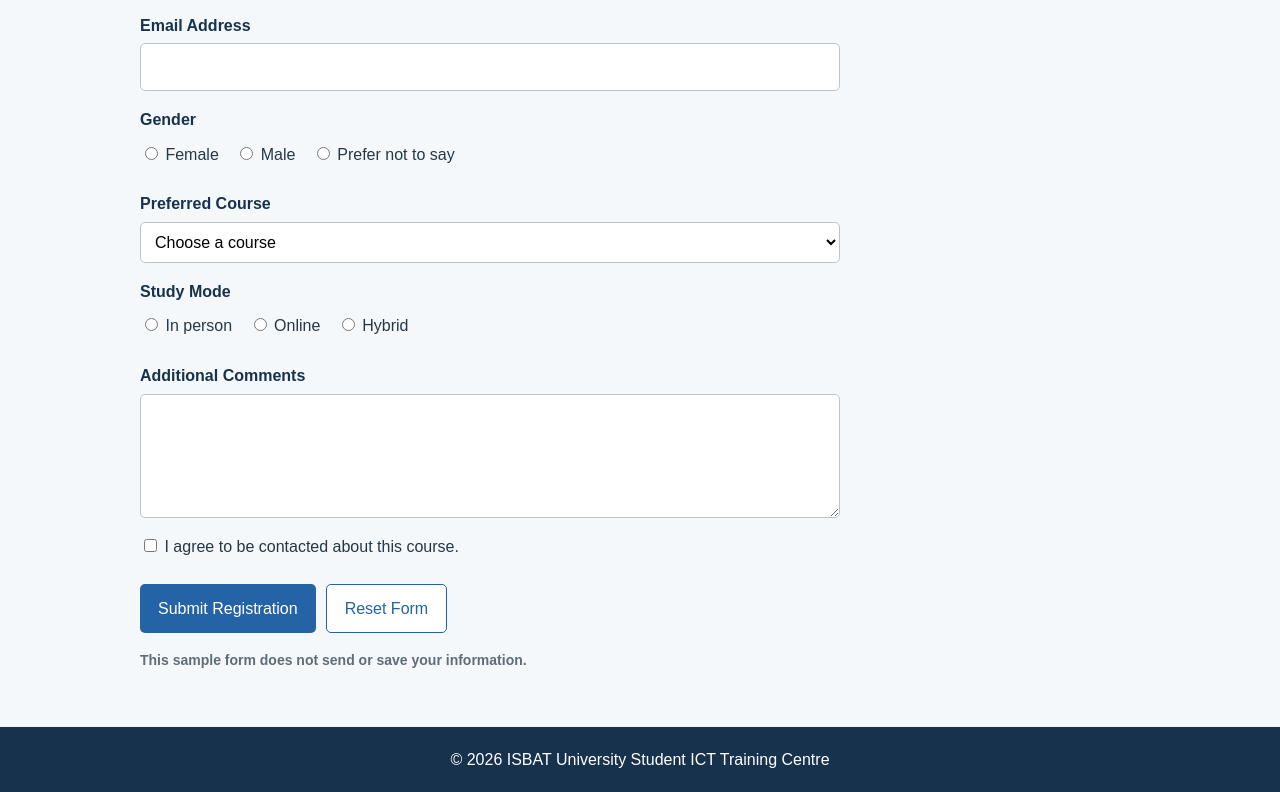
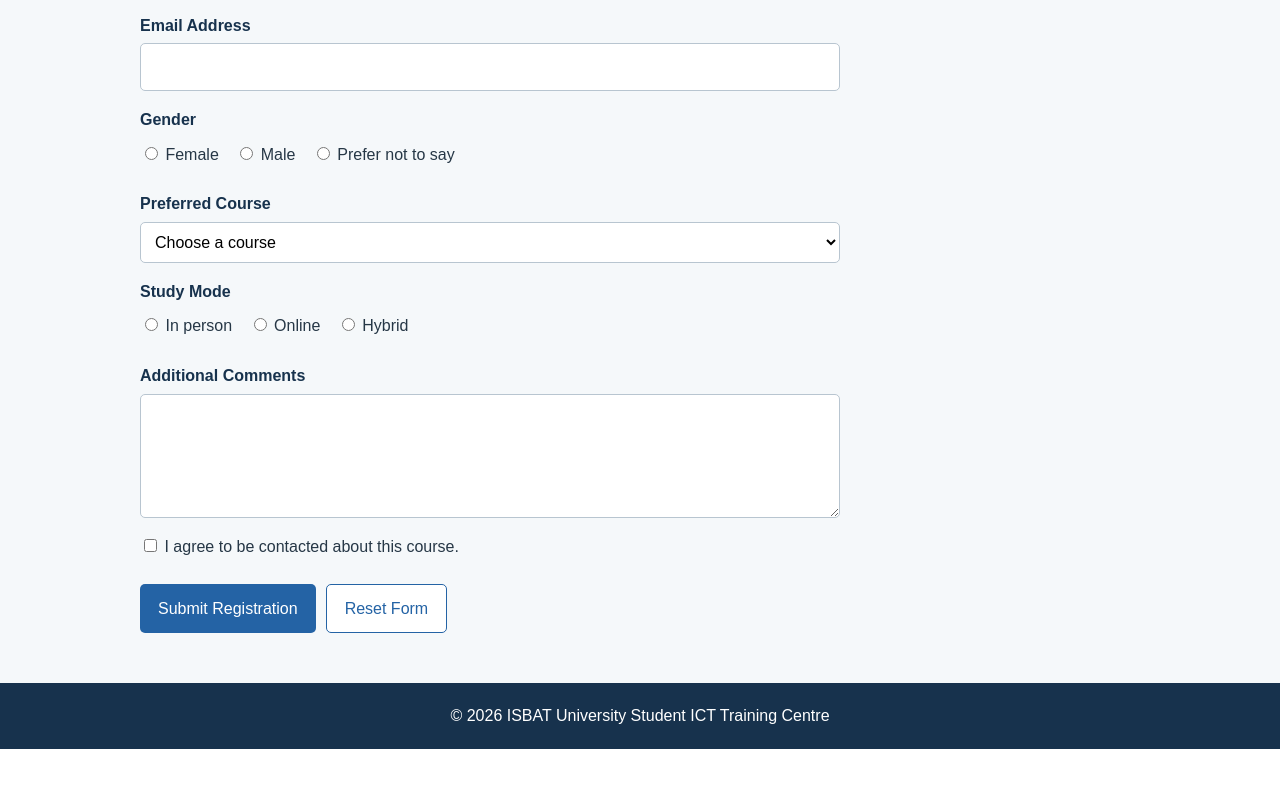
Before and after one commit to nsubugamorgann-maker/NsubugaMorganAssignment, a plain HTML site: page index.html in a window 1280 px wide. Shown: the part 2621-3413 px from the top of the page. After the commit the page ends 3370 px from the top, so only its background shows below. Drawn offline with Linux system fonts and the light colour scheme.

Commit message:
Update index.html

```diff
--- a/index.html
+++ b/index.html
@@ -165,7 +165,7 @@
                     <button type="submit">Submit Registration</button>
                     <button type="reset" class="reset">Reset Form</button>
                 </div>
-                <p class="note">This sample form does not send or save your information.</p>
+
             </form>
         </section>
     </main>
```
